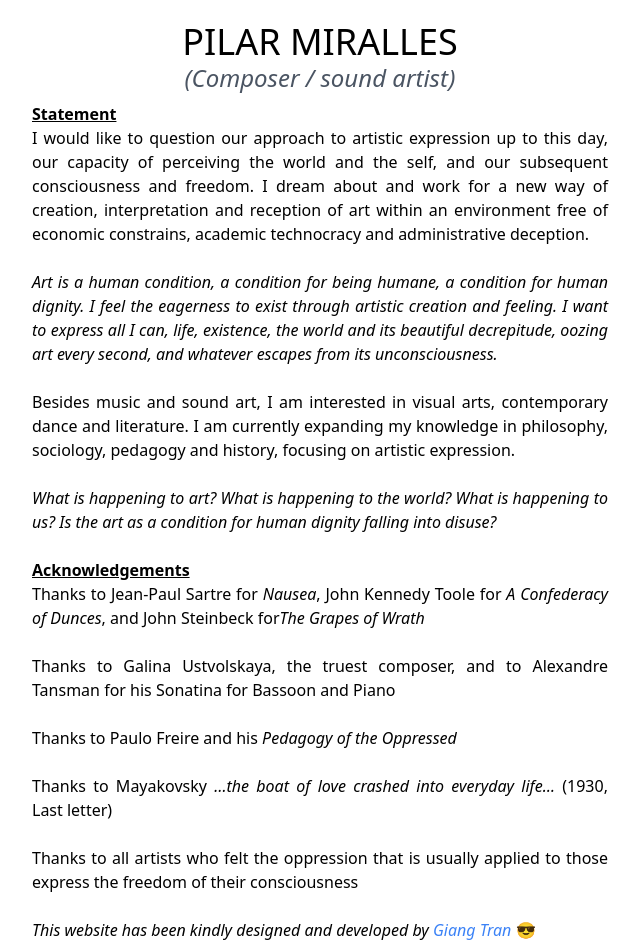
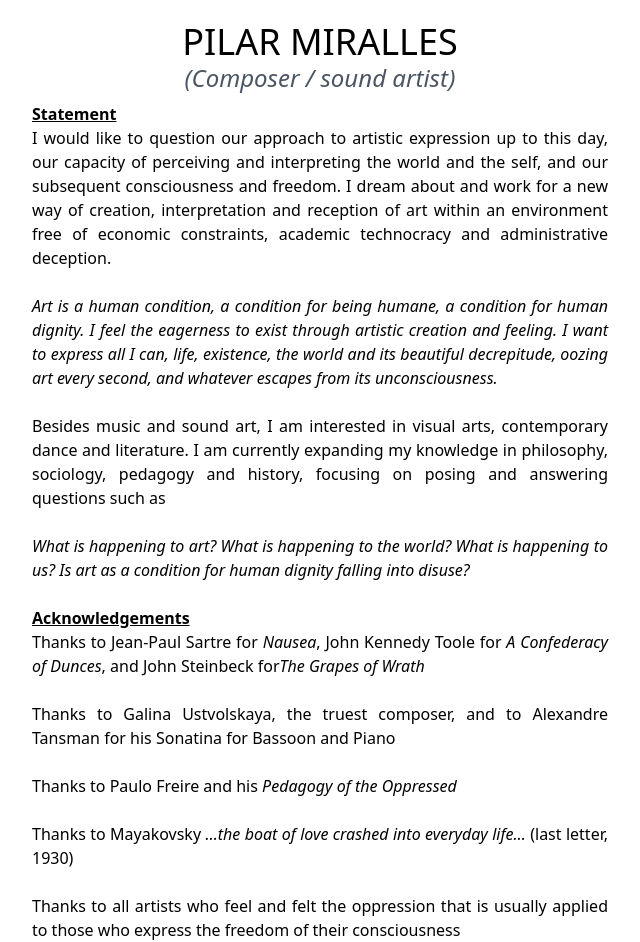
Before and after one commit to Kyokatarz/pilar-personal-website, a React (Create React App) app: page / in a window 1280 px wide. Shown: the part 479-1421 px from the top of the page, without its empty margins (320-960 px from the left). Built offline with nearby package versions, Linux system fonts and the light colour scheme.

Commit message:
Fix text

```diff
--- a/src/pages/Landing/Landing.tsx
+++ b/src/pages/Landing/Landing.tsx
@@ -22,11 +22,11 @@ const Landing = () => {
             <span className={paragraphHeaderClasses}>Statement</span>
             <br />
             I would like to question our approach to artistic expression up to
-            this day, our capacity of perceiving the world and the self, and our
-            subsequent consciousness and freedom. I dream about and work for a
-            new way of creation, interpretation and reception of art within an
-            environment free of economic constrains, academic technocracy and
-            administrative deception.
+            this day, our capacity of perceiving and interpreting the world and
+            the self, and our subsequent consciousness and freedom. I dream
+            about and work for a new way of creation, interpretation and
+            reception of art within an environment free of economic constraints,
+            academic technocracy and administrative deception.
             <br />
             <br />
             <span className='italic'>
@@ -41,13 +41,13 @@ const Landing = () => {
             Besides music and sound art, I am interested in visual arts,
             contemporary dance and literature. I am currently expanding my
             knowledge in philosophy, sociology, pedagogy and history, focusing
-            on artistic expression.
+            on posing and answering questions such as
             <br />
             <br />
             <span className='italic'>
               What is happening to art? What is happening to the world? What is
-              happening to us? Is the art as a condition for human dignity
-              falling into disuse?
+              happening to us? Is art as a condition for human dignity falling
+              into disuse?
             </span>
             <br />
             <br />
@@ -74,11 +74,12 @@ const Landing = () => {
             <span className='italic'>
               …the boat of love crashed into everyday life…
             </span>{' '}
-            (1930, Last letter)
+            (last letter, 1930)
             <br />
             <br />
-            Thanks to all artists who felt the oppression that is usually
-            applied to those express the freedom of their consciousness
+            Thanks to all artists who feel and felt the oppression that is
+            usually applied to those who express the freedom of their
+            consciousness
           </p>
           <br />
           <p className={'italic text-left'}>
```
